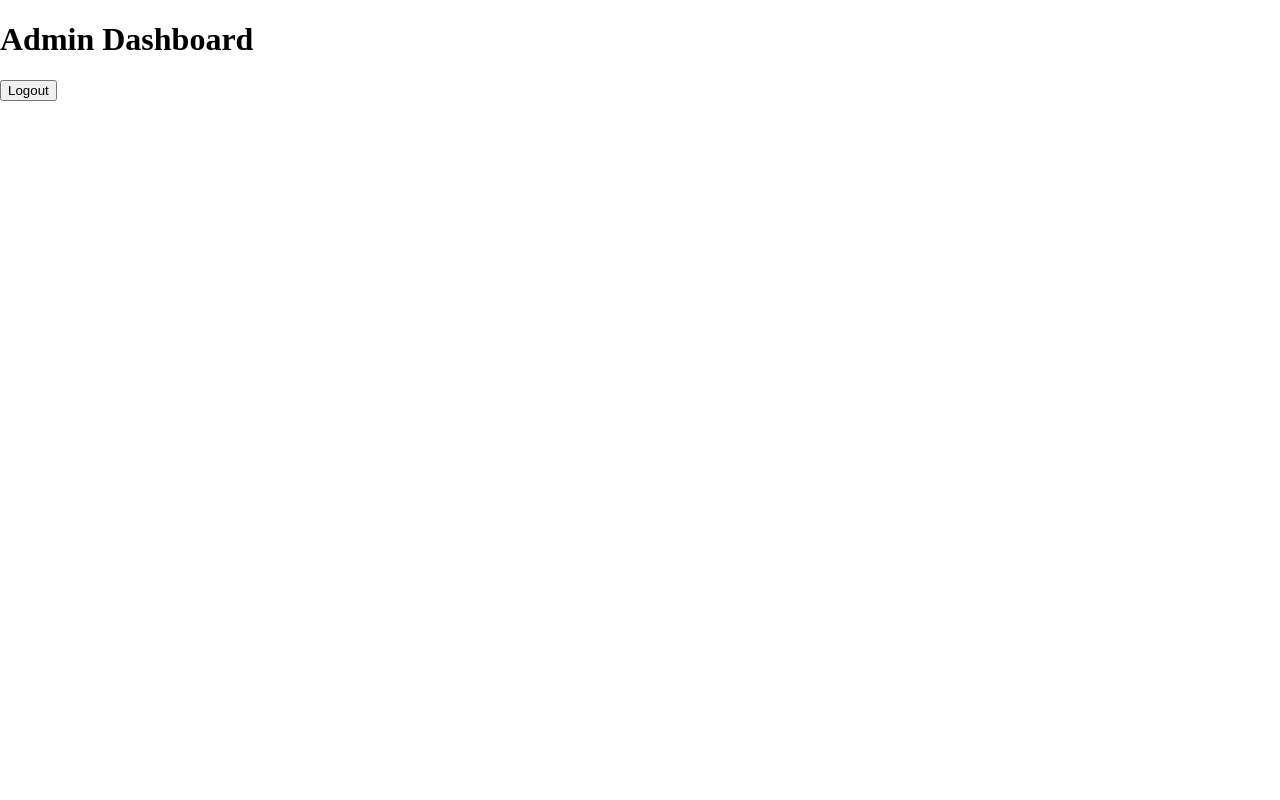
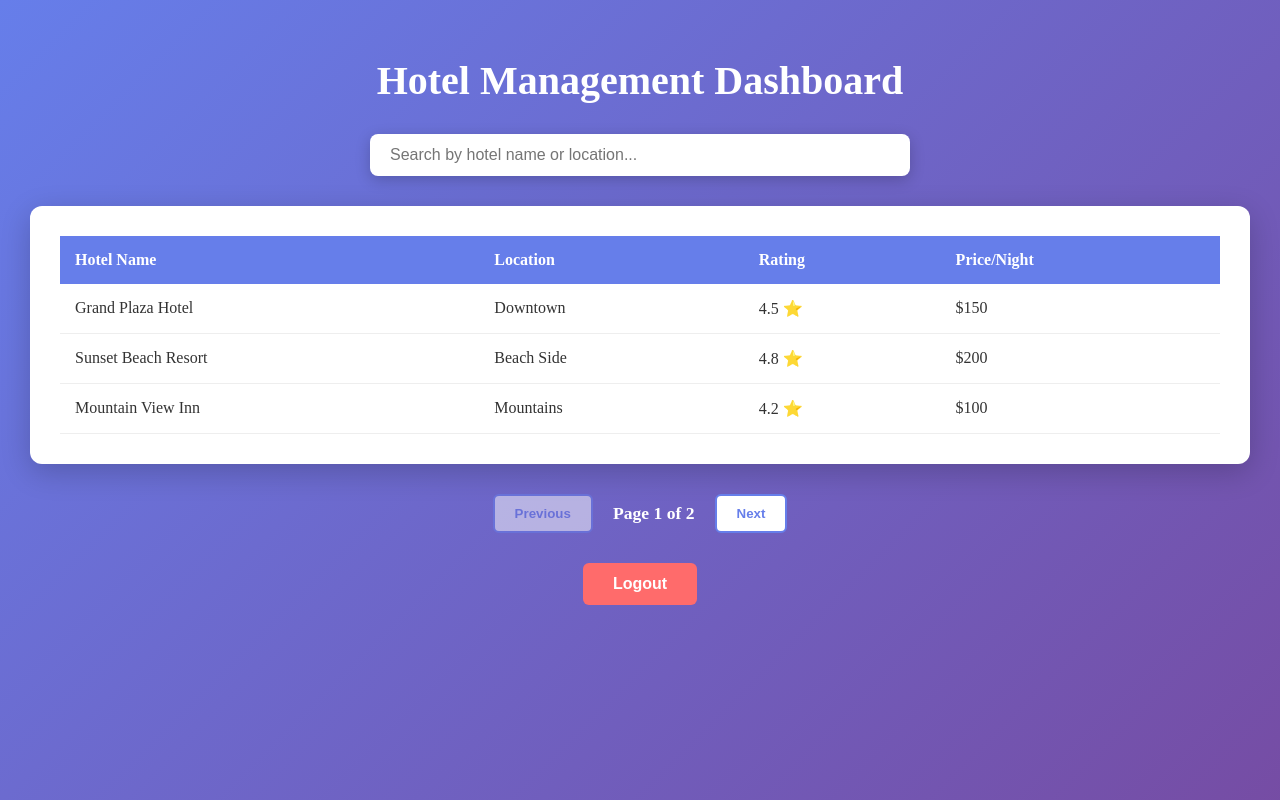
Before and after one commit to jhoncarlopanzo-collab/Jhoncarlo_Integrative-Programming-and-Technology-2, an Angular app: page /dashboard in a window 1280 px wide. Built offline with nearby package versions, Linux system fonts and the light colour scheme.

Commit message:
activity8

```diff
--- a/src/app/dashboard/dashboard.css
+++ b/src/app/dashboard/dashboard.css
@@ -0,0 +1,135 @@
+.dashboard {
+  padding: 30px;
+  background: linear-gradient(135deg, #667eea 0%, #764ba2 100%);
+  min-height: 100vh;
+  color: #333;
+}
+
+h1 {
+  text-align: center;
+  color: white;
+  margin-bottom: 30px;
+  font-size: 2.5em;
+}
+
+.search-section {
+  display: flex;
+  justify-content: center;
+  margin-bottom: 30px;
+}
+
+.search-input {
+  width: 100%;
+  max-width: 500px;
+  padding: 12px 20px;
+  font-size: 1em;
+  border: none;
+  border-radius: 8px;
+  box-shadow: 0 4px 15px rgba(0, 0, 0, 0.2);
+  transition: all 0.3s ease;
+}
+
+.search-input:focus {
+  outline: none;
+  box-shadow: 0 6px 20px rgba(0, 0, 0, 0.3);
+  transform: scale(1.02);
+}
+
+.hotels-container {
+  background: white;
+  border-radius: 12px;
+  padding: 30px;
+  box-shadow: 0 8px 30px rgba(0, 0, 0, 0.2);
+  margin-bottom: 30px;
+  overflow-x: auto;
+}
+
+.hotels-table {
+  width: 100%;
+  border-collapse: collapse;
+  font-size: 1em;
+}
+
+.hotels-table thead {
+  background-color: #667eea;
+  color: white;
+}
+
+.hotels-table th {
+  padding: 15px;
+  text-align: left;
+  font-weight: bold;
+}
+
+.hotels-table td {
+  padding: 15px;
+  border-bottom: 1px solid #eee;
+  transition: background-color 0.2s;
+}
+
+.hotels-table tbody tr:hover {
+  background-color: #f8f9ff;
+}
+
+.no-results {
+  text-align: center;
+  color: #999;
+  font-size: 1.1em;
+  padding: 30px;
+}
+
+.pagination-section {
+  display: flex;
+  justify-content: center;
+  align-items: center;
+  gap: 20px;
+  margin-bottom: 30px;
+}
+
+.pagination-section button {
+  padding: 10px 20px;
+  background-color: white;
+  color: #667eea;
+  border: 2px solid #667eea;
+  border-radius: 6px;
+  cursor: pointer;
+  font-weight: bold;
+  transition: all 0.3s ease;
+}
+
+.pagination-section button:hover:not(:disabled) {
+  background-color: #667eea;
+  color: white;
+  transform: scale(1.05);
+}
+
+.pagination-section button:disabled {
+  opacity: 0.5;
+  cursor: not-allowed;
+}
+
+.pagination-section span {
+  color: white;
+  font-weight: bold;
+  font-size: 1.1em;
+}
+
+.logout-btn {
+  display: block;
+  margin: 0 auto;
+  padding: 12px 30px;
+  background-color: #ff6b6b;
+  color: white;
+  border: none;
+  border-radius: 6px;
+  font-size: 1em;
+  font-weight: bold;
+  cursor: pointer;
+  transition: all 0.3s ease;
+}
+
+.logout-btn:hover {
+  background-color: #ff5252;
+  transform: scale(1.05);
+  box-shadow: 0 4px 15px rgba(255, 107, 107, 0.4);
+}
--- a/src/app/dashboard/dashboard.html
+++ b/src/app/dashboard/dashboard.html
@@ -1,5 +1,48 @@
 <!-- DASHBOARDS -->
 <div *ngIf="currentView === 'admin'" class="dashboard">
-  <h1>Admin Dashboard</h1>
-  <button (click)="logout()">Logout</button>
+  <h1>Hotel Management Dashboard</h1>
+
+  <!-- Search Section -->
+  <div class="search-section">
+    <input
+      type="text"
+      placeholder="Search by hotel name or location..."
+      [(ngModel)]="searchTerm"
+      (ngModelChange)="onSearchChange($event)"
+      class="search-input"
+    />
+  </div>
+
+  <!-- Hotels List -->
+  <div class="hotels-container">
+    <table *ngIf="paginatedHotels.length > 0" class="hotels-table">
+      <thead>
+        <tr>
+          <th>Hotel Name</th>
+          <th>Location</th>
+          <th>Rating</th>
+          <th>Price/Night</th>
+        </tr>
+      </thead>
+      <tbody>
+        <tr *ngFor="let hotel of paginatedHotels">
+          <td>{{ hotel.name }}</td>
+          <td>{{ hotel.location }}</td>
+          <td>{{ hotel.rating }} ⭐</td>
+          <td>${{ hotel.pricePerNight }}</td>
+        </tr>
+      </tbody>
+    </table>
+    <p *ngIf="paginatedHotels.length === 0" class="no-results">No hotels found</p>
+  </div>
+
+  <!-- Pagination -->
+  <div class="pagination-section" *ngIf="totalPages > 1">
+    <button (click)="prevPage()" [disabled]="currentPage === 1">Previous</button>
+    <span>Page {{ currentPage }} of {{ totalPages }}</span>
+    <button (click)="nextPage()" [disabled]="currentPage === totalPages">Next</button>
+  </div>
+
+  <!-- Logout -->
+  <button (click)="logout()" class="logout-btn">Logout</button>
 </div>
--- a/src/app/dashboard/dashboard.ts
+++ b/src/app/dashboard/dashboard.ts
@@ -1,7 +1,10 @@
-import { Component } from '@angular/core';
+import { Component, OnInit, OnDestroy, inject } from '@angular/core';
+import { Router } from '@angular/router';
+import { CommonModule } from '@angular/common';
 import { FormsModule } from '@angular/forms';
-import { Router } from '@angular/router'
-import { CommonModule } from '@angular/common';
+import { Subject, Subscription } from 'rxjs';
+import { debounceTime, distinctUntilChanged, map } from 'rxjs/operators';
+import { HotelService, Hotel } from '../services/hotel';
 
 @Component({
   selector: 'app-dashboard',
@@ -10,12 +13,81 @@ import { CommonModule } from '@angular/common';
   templateUrl: './dashboard.html',
   styleUrl: './dashboard.css',
 })
-export class Dashboard {
-  constructor(private router: Router) {}
+export class Dashboard implements OnInit, OnDestroy {
+  private router = inject(Router);
+  private hotelService = inject(HotelService);
 
-  currentView: string = 'admin';
+  public displayedHotels: Hotel[] = [];
+  public searchTerm: string = '';
+  public currentPage: number = 1;
+  public itemsPerPage: number = 3;
+  public currentView: string = 'admin';
+
+  private searchSubject = new Subject<string>();
+  private searchSubscription?: Subscription;
+
+  ngOnInit() {
+    this.displayedHotels = this.hotelService.getAll();
+
+    console.log('Dashboard Initialized');
+    console.log('Total Hotels Available:', this.displayedHotels.length);
+
+
+    this.searchSubscription = this.searchSubject.pipe(
+      debounceTime(300),
+      map((term: string) => term.trim().toLowerCase()),
+      distinctUntilChanged()
+    ).subscribe({
+      next: (term: string) => {
+        this.displayedHotels = this.hotelService.searchHotels(term);
+        this.currentPage = 1;
+
+        console.log('=== SEARCH RESULTS ===');
+        console.log('Search Term:', term || 'No filter (showing all)');
+        console.log('Hotels Found:', this.displayedHotels.length);
+        console.log('====================');
+      }
+    });
+  }
+
+  onSearchChange(value: string): void {
+    this.searchSubject.next(value);
+  }
+
+  get totalPages(): number {
+    return this.hotelService.calculateTotalPages(
+      this.displayedHotels.length,
+      this.itemsPerPage
+    );
+  }
+
+  get paginatedHotels(): Hotel[] {
+    const startIndex = (this.currentPage - 1) * this.itemsPerPage;
+    return this.displayedHotels.slice(startIndex, startIndex + this.itemsPerPage);
+  }
+
+  nextPage(): void {
+    if (this.currentPage < this.totalPages) {
+      this.currentPage++;
+      console.log(`📄 Current Page: ${this.currentPage} / ${this.totalPages}`);
+      console.log('Displayed Hotels:', this.paginatedHotels);
+    }
+  }
+
+  prevPage(): void {
+    if (this.currentPage > 1) {
+      this.currentPage--;
+      console.log(`📄 Current Page: ${this.currentPage} / ${this.totalPages}`);
+      console.log('Displayed Hotels:', this.paginatedHotels);
+    }
+  }
+
   logout() {
     localStorage.removeItem('currentUser');
-    window.location.href = '/login';
+    this.router.navigate(['/login']);
+  }
+
+  ngOnDestroy(): void {
+    this.searchSubscription?.unsubscribe();
   }
 }
--- a/src/app/login/login.html
+++ b/src/app/login/login.html
@@ -47,9 +47,9 @@
         Confirm password is required
       </div>
       <div class="error"
-  *ngIf="loginForm.value.password !== loginForm.value.confirmPassword && loginForm.get('confirmPassword')?.touched">
-  Passwords do not match
-</div>
+        *ngIf="loginForm.value.password !== loginForm.value.confirmPassword && loginForm.get('confirmPassword')?.touched">
+        Passwords do not match
+      </div>
 
     </form>
 
--- /dev/null
+++ b/src/app/services/hotel.ts
@@ -0,0 +1,39 @@
+import { Injectable } from '@angular/core';
+
+export interface Hotel {
+  id: number;
+  name: string;
+  location: string;
+  rating: number;
+  pricePerNight: number;
+}
+
+@Injectable({
+  providedIn: 'root',
+})
+export class HotelService {
+  private hotelsList: Hotel[] = [
+    { id: 1, name: 'Grand Plaza Hotel', location: 'Downtown', rating: 4.5, pricePerNight: 150 },
+    { id: 2, name: 'Sunset Beach Resort', location: 'Beach Side', rating: 4.8, pricePerNight: 200 },
+    { id: 3, name: 'Mountain View Inn', location: 'Mountains', rating: 4.2, pricePerNight: 100 },
+    { id: 4, name: 'City Center Hotel', location: 'City Center', rating: 4.6, pricePerNight: 180 },
+    { id: 5, name: 'Luxury Palace', location: 'Premium District', rating: 4.9, pricePerNight: 300 },
+  ];
+
+  getAll(): Hotel[] {
+    return [...this.hotelsList];
+  }
+
+  searchHotels(term: string): Hotel[] {
+    if (!term) return this.getAll();
+    const lowerTerm = term.toLowerCase();
+    return this.hotelsList.filter(h =>
+      h.name.toLowerCase().includes(lowerTerm) ||
+      h.location.toLowerCase().includes(lowerTerm)
+    );
+  }
+
+  calculateTotalPages(totalItems: number, itemsPerPage: number): number {
+    return Math.ceil(totalItems / itemsPerPage);
+  }
+}
```
Also changed, not shown: 1 other file (tests, documents, lock files or other folders).
